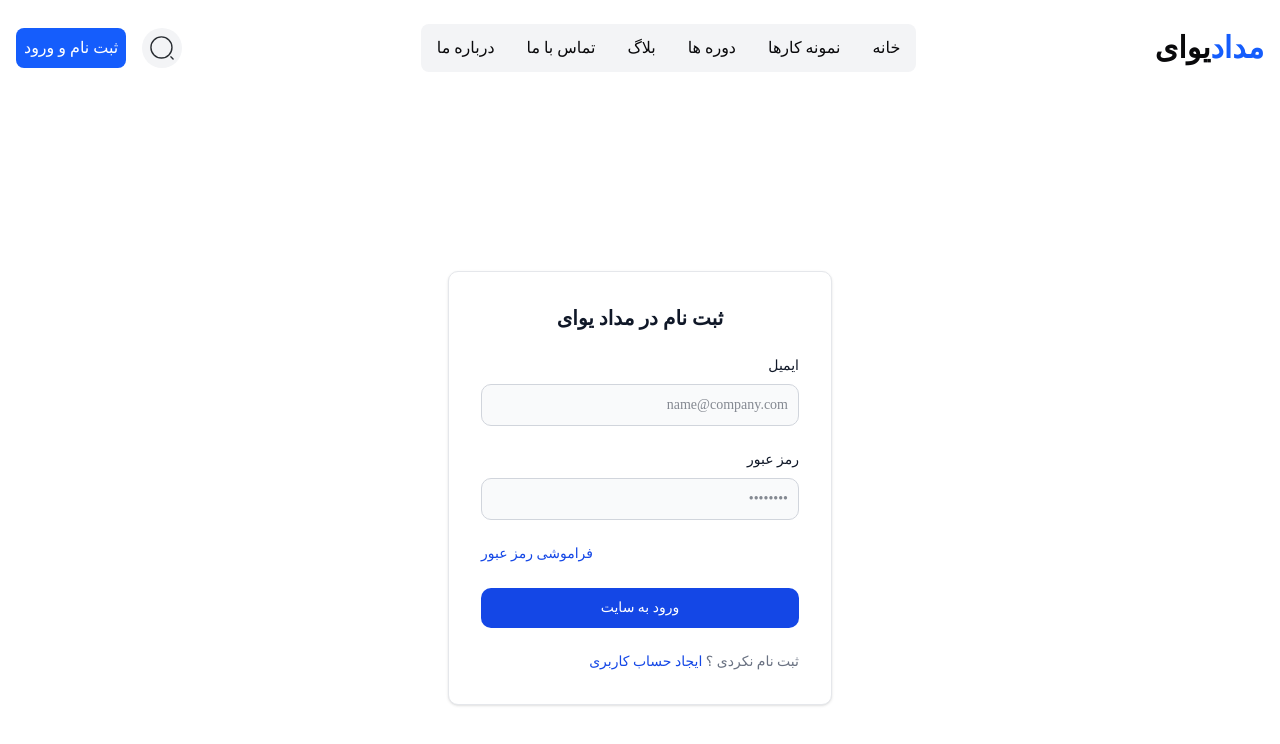
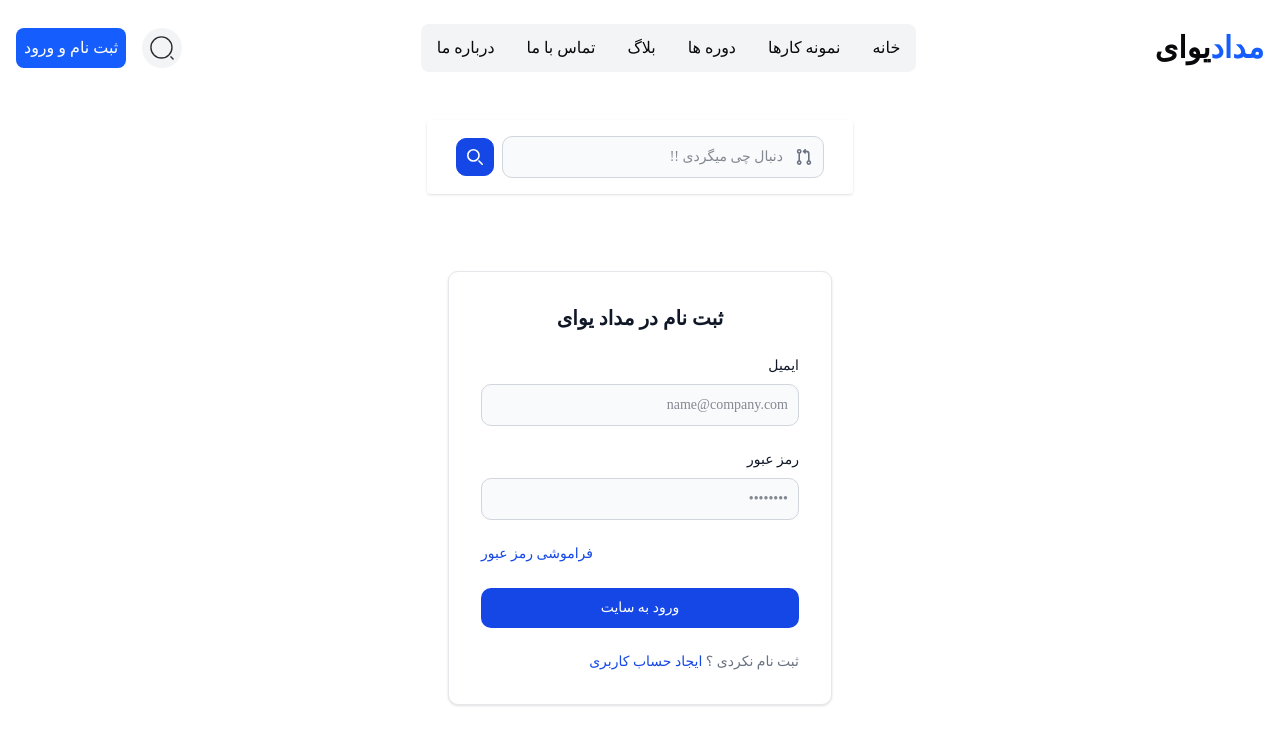
Before and after one commit to devnight8/medadui, a Next.js app: page /login in a window 1280 px wide. Both pictures are taken after a click on the button 162 px from the left and 48 px from the top of the page. Shown: the top 744 px of the page. Built offline with nearby package versions, Linux system fonts and the light colour scheme.

Commit message:
modal search is added

```diff
--- a/components/header/Login.jsx
+++ b/components/header/Login.jsx
@@ -4,24 +4,24 @@
 import iconSearch from "../../public/img/search-normal.svg"
 import Link from "next/link";
 import { useState } from "react";
+import ModalSearchBar from "./ModalSearchBar";
 
 export function Login() {
   const [showAlert, setShowAlert] = useState(false)
   function showModalSearch() {
-    setShowAlert(true)
-    setTimeout(() => {
-      setShowAlert(false);
-    }, 2000);
+    setShowAlert(prevShowAlert => !prevShowAlert);
+
   }
   return (
     <div className="flex items-center justify-center gap-4">
-      {showAlert ? (<p className="absolute top-24 z-10 rounded text-center left-0 right-0 p-2 bg-red-400 text-white m-auto w-fit px-20 ">سرچ بار فعال نیست !</p>) : null}
+      {showAlert ? <ModalSearchBar /> : null}
       <button onClick={showModalSearch} className="bg-gray-100 rounded-full p-2 hover:bg-blue-50 transition-all" >
         <Image src={iconSearch} width={24} height={24} alt="search icon" />
       </button>
       <Link href="/login" className="p-2 bg-blue-600 text-white rounded-md hover:bg-blue-900 transition-all">
         ثبت نام و ورود
       </Link>
+
     </div>
 
   );
--- /dev/null
+++ b/components/header/ModalSearchBar.jsx
@@ -0,0 +1,28 @@
+
+function ModalSearchBar() {
+    return (
+        <div className="md:w-1/3  p-2 rounded shadow absolute top-30 left-0 right-0 m-auto z-30 ">
+            <form className="flex items-center max-w-sm mx-auto w-full bg-white p-2 rounded-2xl">
+                <label htmlFor="simple-search" className="sr-only"></label>
+                <div className="relative w-full">
+                    <div className="absolute inset-y-0 start-0 flex items-center ps-3 pointer-events-none">
+                        <svg className="w-4 h-4 text-gray-500 dark:text-gray-400" aria-hidden="true" xmlns="http://www.w3.org/2000/svg" fill="none" viewBox="0 0 18 20">
+                            <path stroke="currentColor" strokeLinecap="round" strokeLinejoin="round" strokeWidth="2" d="M3 5v10M3 5a2 2 0 1 0 0-4 2 2 0 0 0 0 4Zm0 10a2 2 0 1 0 0 4 2 2 0 0 0 0-4Zm12 0a2 2 0 1 0 0 4 2 2 0 0 0 0-4Zm0 0V6a3 3 0 0 0-3-3H9m1.5-2-2 2 2 2" />
+                        </svg>
+                    </div>
+                    <input type="text" id="simple-search" className="bg-gray-50 border border-gray-300 text-gray-900 text-sm rounded-lg focus:ring-blue-500 focus:border-blue-500 block w-full ps-10 p-2.5  dark:bg-gray-700 dark:border-gray-600 dark:placeholder-gray-400 dark:text-white dark:focus:ring-blue-500 dark:focus:border-blue-500" placeholder="دنبال چی میگردی !!" required />
+                </div>
+                <button type="submit" className="p-2.5 ms-2 text-sm font-medium text-white bg-blue-700 rounded-lg border border-blue-700 hover:bg-blue-800 focus:ring-4 focus:outline-none focus:ring-blue-300 dark:bg-blue-600 dark:hover:bg-blue-700 dark:focus:ring-blue-800">
+                    <svg className="w-4 h-4" aria-hidden="true" xmlns="http://www.w3.org/2000/svg" fill="none" viewBox="0 0 20 20">
+                        <path stroke="currentColor" strokeLinecap="round" strokeLinejoin="round" strokeWidth="2" d="m19 19-4-4m0-7A7 7 0 1 1 1 8a7 7 0 0 1 14 0Z" />
+                    </svg>
+                    <span className="sr-only">Search</span>
+                </button>
+            </form>
+
+
+        </div>
+    )
+}
+
+export default ModalSearchBar
```
